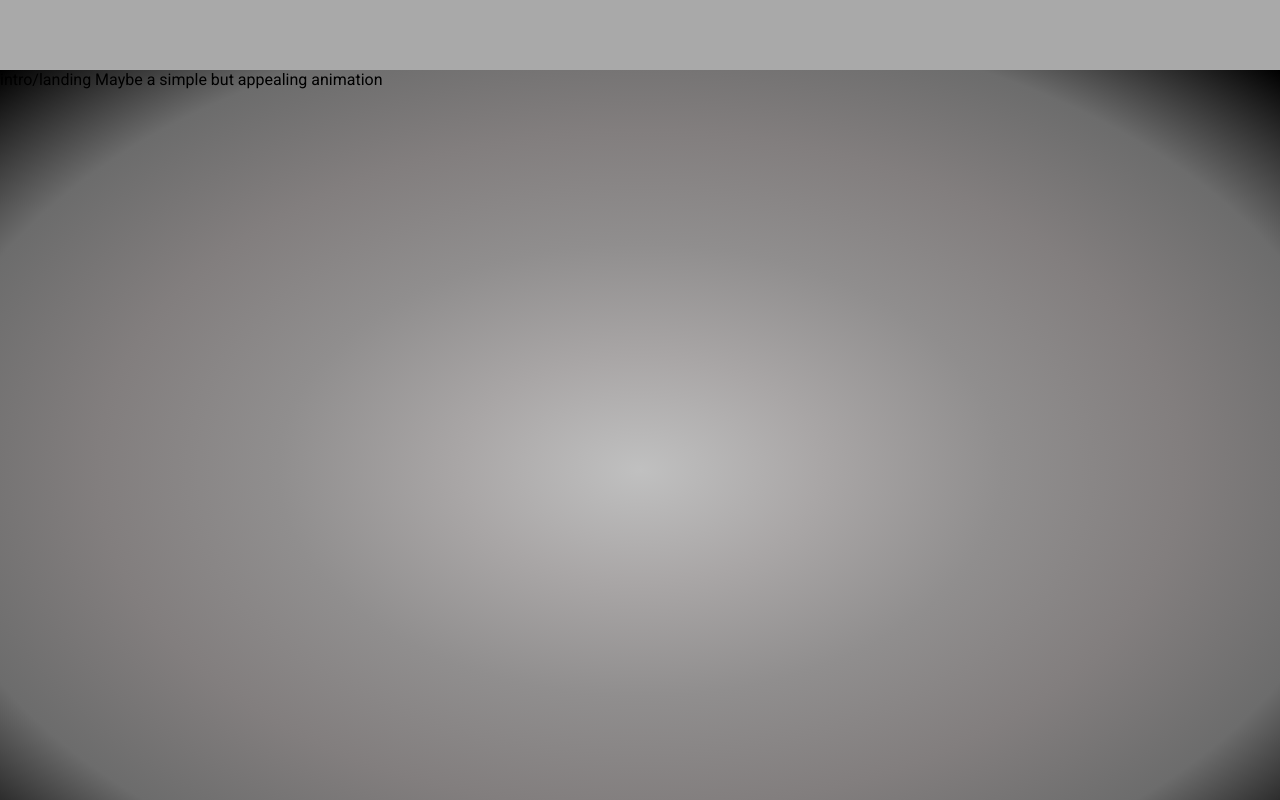
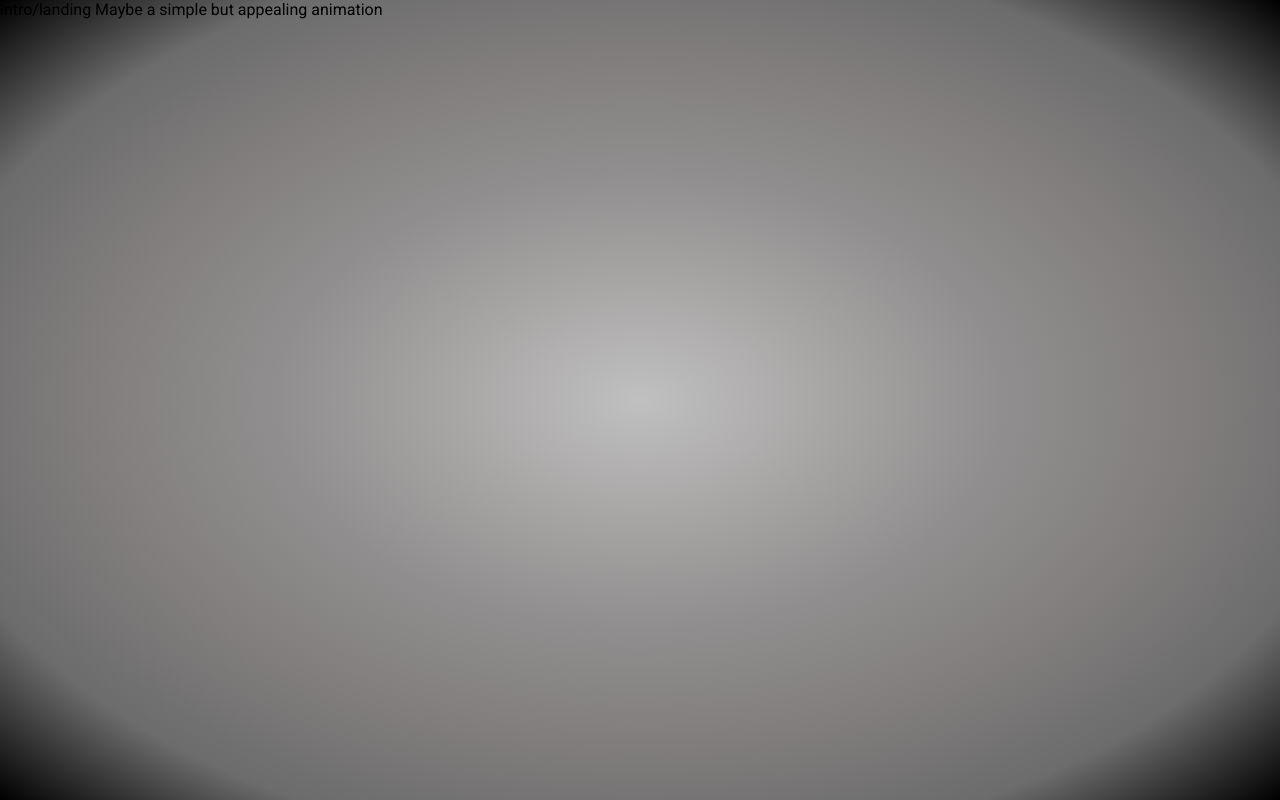
Before and after one commit to Hyperion-1/react_portfolio, a React (Create React App) app: page / in a window 1280 px wide. Built offline with nearby package versions, Linux system fonts and the light colour scheme.

Commit message:
wrapped props in divs

```diff
--- a/src/App.js
+++ b/src/App.js
@@ -1,7 +1,7 @@
 import "./App.scss"
 
 //React components
-import Topbar from "./components/topbar/Topbar";
+//import Topbar from "./components/topbar/Topbar";
 import Intro from "./components/intro/Intro";
 import Skills from "./components/skills/Skills";
 import Projects from "./components/projects/Projects";
@@ -13,18 +13,16 @@ function App() {
   return (
 
     <div className="app">
+     <div className="app-grid-container">
 
-     <Topbar/>
+       <div className="introDiv-flex grid-item">     <Intro/>    </div>
+       <div className="skillsDiv">    <Skills/>   </div>
+       <div className="projectsDiv">  <Projects/> </div>
+       <div className="contactDiv">   <Contact/>  </div>
 
-     <div className="sections">
-       <Intro/>
-       <Skills/>
-       <Projects/>
-       <Contact/>
       </div>
 
     </div>
-
   );
 }
 
```
